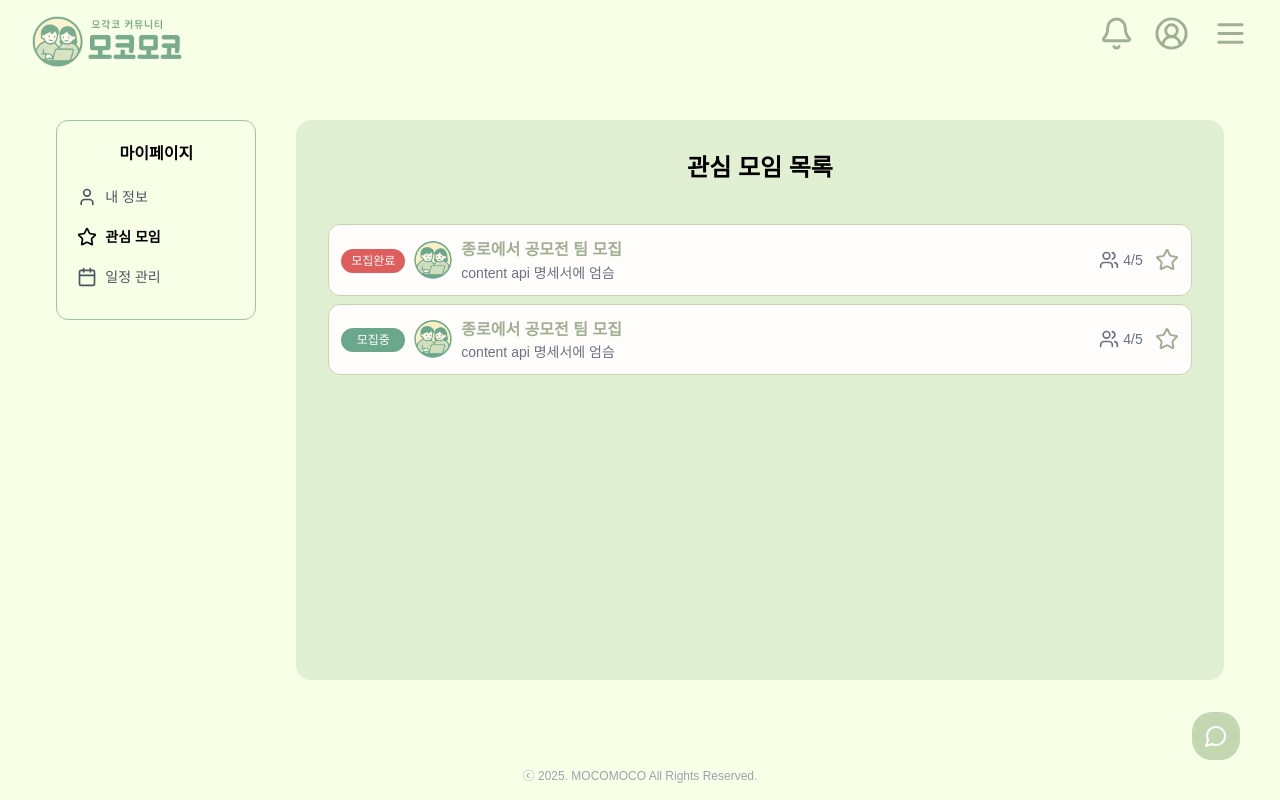
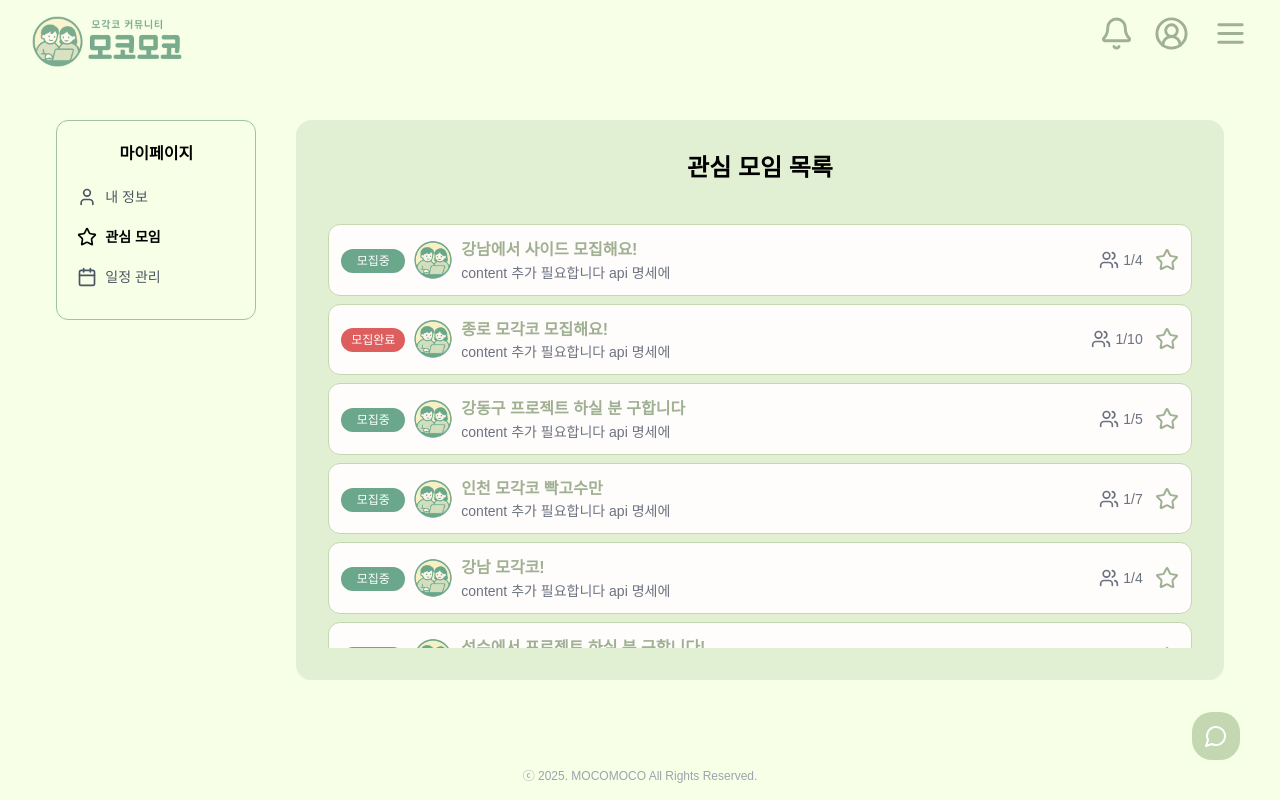
Before and after one commit to seonysun/mocomoco-FE, a Next.js app: page /mypage/wishlist in a window 1280 px wide. Built offline with nearby package versions, Linux system fonts and the light colour scheme; a web font is replaced by a local one.

Commit message:
Deploy from GitHub Actions

```diff
--- a/src/app/join/page.tsx
+++ b/src/app/join/page.tsx
@@ -1,32 +1,12 @@
 import MyMoimBox from '@/components/mypage/MyMoimBox';
 import MyMoimCard from '@/components/mypage/MyMoimCard';
-
-const Joinlist = [
-  {
-    id: 17,
-    title: '종로에서 공모전 팀 모집',
-    category: '공모전',
-    is_closed: true,
-    date: '2025-05-06T15:00:00',
-    place_name: '토즈 종로점',
-    created_at: '2025-04-20T14:30:00',
-  },
-  {
-    id: 17,
-    title: '종로에서 공모전 팀 모집',
-    category: '공모전',
-    is_closed: false,
-    date: '2025-05-06T15:00:00',
-    place_name: '토즈 종로점',
-    created_at: '2025-04-20T14:30:00',
-  },
-];
+import joinlist from '@/mockup/listapi.json';
 
 export default function Join() {
   return (
     <div className="px-[8%] py-[5%]">
       <MyMoimBox title="참여 모임 목록">
-        {Joinlist.map(moim => (
+        {joinlist.map(moim => (
           <MyMoimCard key={moim.id} moim={moim} />
         ))}
       </MyMoimBox>
--- a/src/app/mypage/wishlist/page.tsx
+++ b/src/app/mypage/wishlist/page.tsx
@@ -1,26 +1,6 @@
 import MyMoimBox from '@/components/mypage/MyMoimBox';
 import MyMoimCard from '@/components/mypage/MyMoimCard';
-
-const wishlist = [
-  {
-    id: 17,
-    title: '종로에서 공모전 팀 모집',
-    category: '공모전',
-    is_closed: true,
-    date: '2025-05-06T15:00:00',
-    place_name: '토즈 종로점',
-    created_at: '2025-04-20T14:30:00',
-  },
-  {
-    id: 17,
-    title: '종로에서 공모전 팀 모집',
-    category: '공모전',
-    is_closed: false,
-    date: '2025-05-06T15:00:00',
-    place_name: '토즈 종로점',
-    created_at: '2025-04-20T14:30:00',
-  },
-];
+import wishlist from '@/mockup/listapi.json';
 
 export default function Wish() {
   return (
--- a/src/components/mypage/MyMoimCard.tsx
+++ b/src/components/mypage/MyMoimCard.tsx
@@ -1,15 +1,15 @@
 'use client';
 
-import { Moim } from '@/types/moim';
 import Image from 'next/image';
 import Logo from '@images/Logo.png';
 import FavoriteButton from '@/components/common/button/FavoriteButton';
 import { Users } from 'lucide-react';
 import Button from '@/components/common/button/Button';
 import { usePathname } from 'next/navigation';
+import { moimCard } from '@/components/list/moimcard/types';
 
 type MoimProps = {
-  moim: Moim;
+  moim: moimCard;
 };
 
 const MyMoimCard = ({ moim }: MoimProps) => {
@@ -17,33 +17,29 @@ const MyMoimCard = ({ moim }: MoimProps) => {
   const isWishlist = pathname.startsWith('/mypage/wishlist');
 
   return (
-    <div className="flex w-full items-center justify-between rounded-xl border border-main-base bg-[#FFFCFC] p-3">
-      <div className="flex items-center gap-2">
+    <div className="flex w-full items-center justify-between gap-2 rounded-xl border border-main-base bg-[#FFFCFC] p-3 hover:brightness-110">
       <span className="w-16">
         {moim.is_closed ? (
-            <Button size="xs" color="red" className="w-full">
+          <Button size="xs" color="red" className="w-full cursor-default">
             모집완료
           </Button>
         ) : (
-            <Button size="xs" className="w-full">
+          <Button size="xs" className="w-full cursor-default">
             모집중
           </Button>
         )}
       </span>
       <Image src={Logo} className="size-10 rounded-xl" alt="유저 이미지" />
-        <div>
-          <p className="line-clamp-1 font-semibold text-main-header">
-            {moim.title}
+      <div className="flex-1 cursor-pointer truncate">
+        <p className="font-semibold text-main-header">{moim.title}</p>
+        <p className="text-sm text-gray-500">
+          content 추가 필요합니다 api 명세에
         </p>
-          <p className="line-clamp-1 text-sm text-gray-500">
-            content api 명세서에 엄슴
-          </p>
-        </div>
       </div>
       <div className="flex items-center gap-3">
         <span className="flex items-center gap-1 text-gray-500">
           <Users size={20} />
-          <span className="text-sm">4/5</span>
+          <span className="text-sm">1/{moim.max_people}</span>
         </span>
         {isWishlist ? (
           <FavoriteButton type={'star'} color="#A0B092" />
```
Lines whose indentation alone changed are shown as unchanged.
